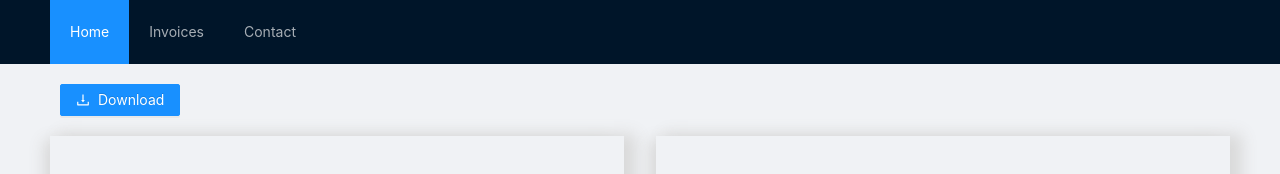
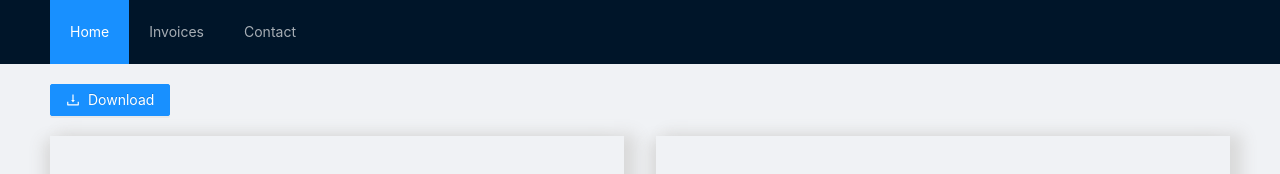
Before and after one commit to farhapartex/invoice-ui-ant-design, a React (Create React App) app: page / in a window 1280 px wide. Shown: the top 174 px of the page. Built offline with nearby package versions, Linux system fonts and the light colour scheme.

Commit message:
header title added

```diff
--- a/public/index.html
+++ b/public/index.html
@@ -1,14 +1,12 @@
 <!DOCTYPE html>
 <html lang="en">
+
 <head>
   <meta charset="utf-8" />
   <link rel="icon" href="%PUBLIC_URL%/favicon.ico" />
   <meta name="viewport" content="width=device-width, initial-scale=1" />
   <meta name="theme-color" content="#000000" />
-    <meta
-      name="description"
-      content="Web site created using create-react-app"
-    />
+  <meta name="description" content="Web site created using create-react-app" />
   <link rel="apple-touch-icon" href="%PUBLIC_URL%/logo192.png" />
   <!--
       manifest.json provides metadata used when your web app is installed on a
@@ -24,8 +22,9 @@
       work correctly both with client-side routing and a non-root public URL.
       Learn how to configure a non-root public URL by running `npm run build`.
     -->
-    <title>React App</title>
+  <title>Invoice App</title>
 </head>
+
 <body>
   <noscript>You need to enable JavaScript to run this app.</noscript>
   <div id="root"></div>
@@ -40,4 +39,5 @@
       To create a production bundle, use `npm run build` or `yarn build`.
     -->
 </body>
+
 </html>
--- a/src/pages/RootPage.tsx
+++ b/src/pages/RootPage.tsx
@@ -105,9 +105,12 @@ const RootPage: React.FC = () => {
             <Content style={{ padding: '0 50px' }}>
 
                 <Content style={{ marginTop: '20px' }}>
+                    <Button type="primary" onClick={() => handleDownload()} icon={<DownloadOutlined />} size={"middle"}>
+                        Download
+                    </Button>
                     {!isDesktop &&
                         <>
-                            <Button type="primary" onClick={() => handleShowPreview(true)}>
+                            <Button style={{ marginLeft: '10px' }} type="primary" onClick={() => handleShowPreview(true)}>
                                 Preview
                             </Button>
                             <Button type="primary" style={{ marginLeft: '10px' }} onClick={() => handleShowPreview(false)}>
@@ -115,9 +118,7 @@ const RootPage: React.FC = () => {
                             </Button>
                         </>
                     }
-                    <Button type="primary" style={{ marginLeft: '10px' }} onClick={() => handleDownload()} icon={<DownloadOutlined />} size={"middle"}>
-                        Download
-                    </Button>
+
                 </Content>
                 <Row gutter={32} style={{ marginTop: '20px' }}>
                     {renderLeftForm()}
```
Lines whose indentation alone changed are shown as unchanged.
